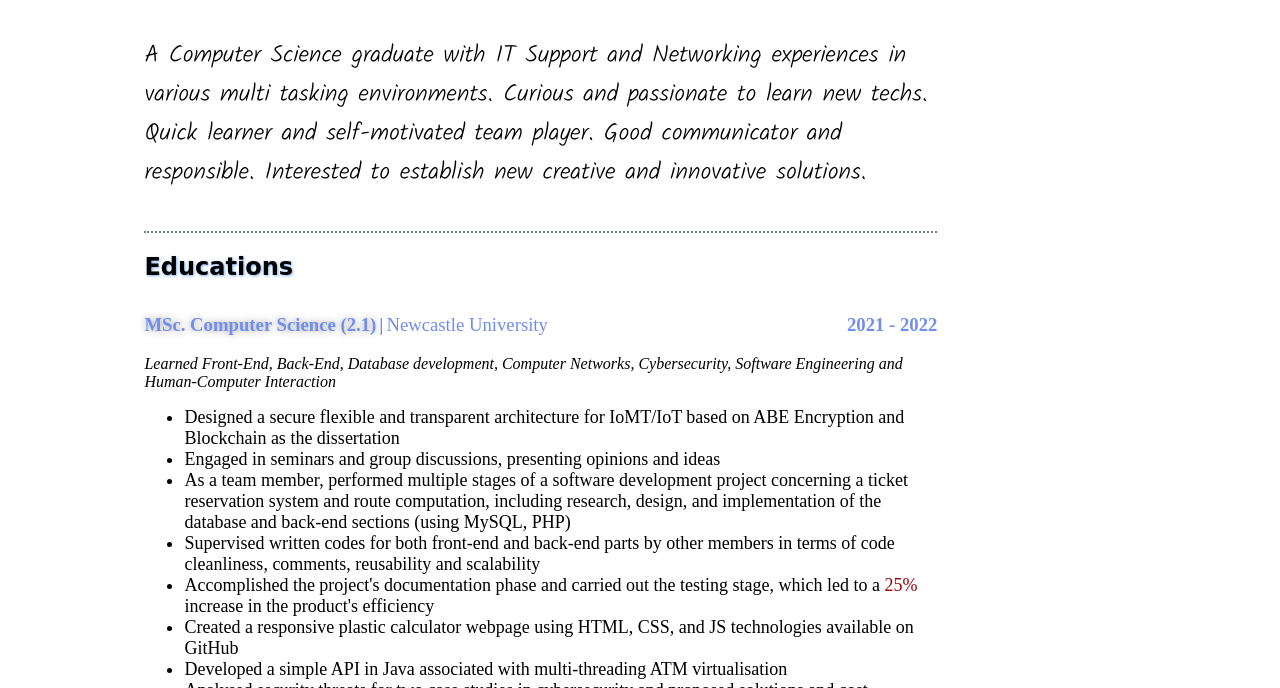
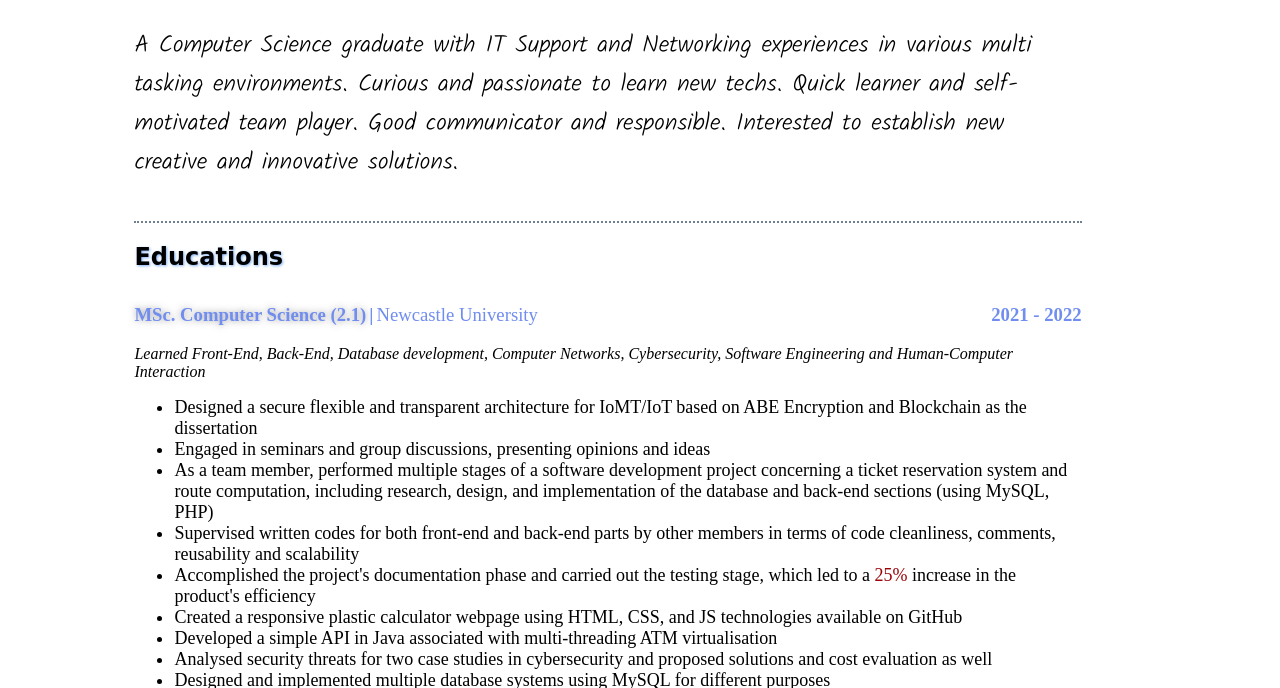
Before and after one commit to mghanbarafjeh/MyPortfolio, a plain HTML site: page index.html in a window 1280 px wide. Shown: the part 112-800 px from the top of the page. Drawn offline with Linux system fonts and the light colour scheme; a web font is replaced by a local one.

Commit message:
Update index.css

```diff
--- a/index.css
+++ b/index.css
@@ -6,7 +6,7 @@
 #Linkedin-card {width: 20%;display: block;float: right;}
 #technical-skills li {list-style-type: none;padding-left: 6px;text-align:left;}
 #experiences a{color:rgb(112, 141, 239);text-decoration: none;font-weight: 400;}
-.left {width: 80%;padding: 10px;display: block;float: left;}
+/* .left {width: 80%;padding: 10px;display: block;float: left;} */
 a.badge-base__link.LI-simple-link {display: none;}
 .seperator {padding:3px;}
 .period {float: right;}
```
